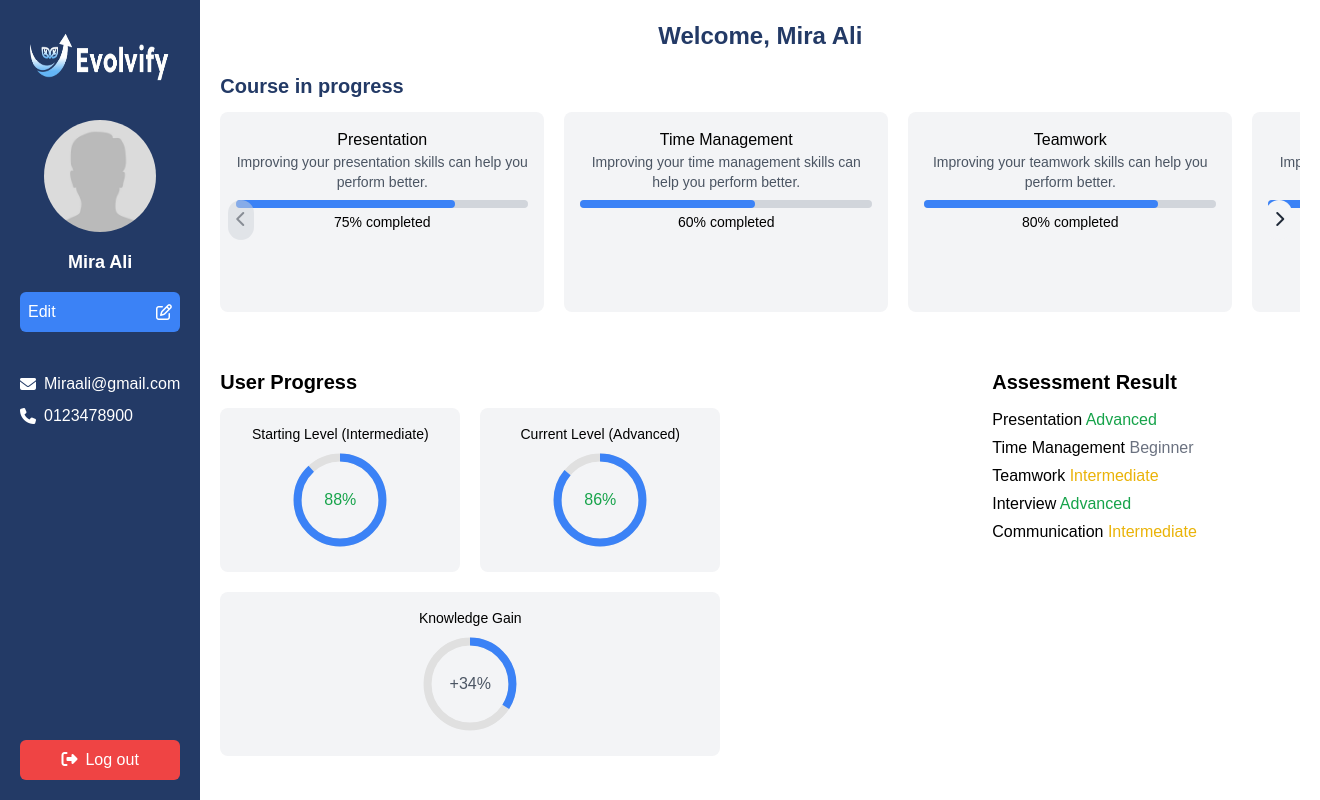
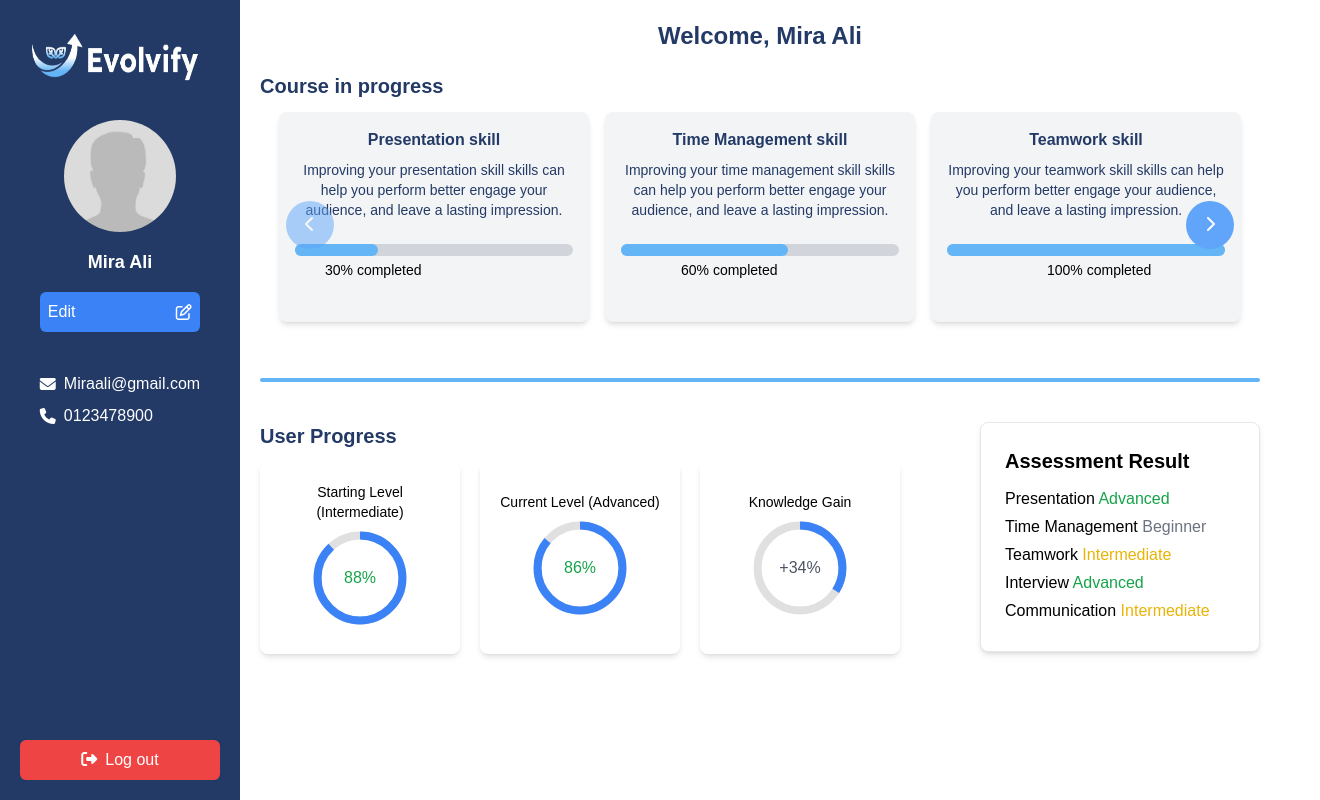
Before and after one commit to Evolvify-Project/Evolvify-Website, a React (Vite) app: page /dashboard in a window 1280 px wide. Shown: the whole page, 1320 px wide, since content can reach past the window. Built offline with nearby package versions, Linux system fonts and the light colour scheme.

Commit message:
dashboard New Update

```diff
--- a/src/pages/Dashboard.jsx
+++ b/src/pages/Dashboard.jsx
@@ -10,11 +10,11 @@ const Dashboard = () => {
   const [name, setName] = useState("Mira Ali"); // قيمة افتراضية
   const [email, setEmail] = useState("Miraali@gmail.com"); // قيمة افتراضية
   const cards = [
-    { id: 1, skill: "Presentation", progress: 75 },
-    { id: 2, skill: "Time Management", progress: 60 },
-    { id: 3, skill: "Teamwork", progress: 80 },
-    { id: 4, skill: "Interview", progress: 90 },
-    { id: 5, skill: "Communication", progress: 70 },
+    { id: 1, skill: "Presentation skill", progress: 30 },
+    { id: 2, skill: "Time Management skill", progress: 60 },
+    { id: 3, skill: "Teamwork skill", progress: 100 },
+    { id: 4, skill: "Interview skill", progress: 90 },
+    { id: 5, skill: "Communication skill", progress: 70 },
   ];
 
   // جلب الاسم والإيميل من localStorage
@@ -76,6 +76,8 @@ const Dashboard = () => {
     navigate("/login");
   };
 
+
+
   return (
     <section className="dashboard flex flex-col min-h-screen md:flex-row">
       {/* Sidebar */}
@@ -135,67 +137,76 @@ const Dashboard = () => {
           <div className="relative">
             <div
               ref={sliderRef}
-              className="Cards flex overflow-x-hidden scrollbar-hide snap-x w-full"
-              style={{ display: "flex", gap: "1rem" }}
+              className="Cards overflow-x-hidden scrollbar-hidden snap-x w-full flex justify-center"
             >
-              <div className="flex gap-5 pb-4">
-                {cards.map((card, index) => (
+              <div className="flex gap-4 pb-4">
+                {cards.slice(currentIndex, currentIndex + 3).map((card) => (
                   <div
                     key={card.id}
-                    className="bg-gray-100 p-4 rounded-lg flex-shrink-0 snap-center"
-                    style={{ width: "30%", minWidth: "200px", height: "200px" }}
+                    className="bg-gray-100 w-[310px] h-[210px] p-4 rounded-lg flex-shrink-0 snap-center shadow-md"
                   >
-                    <p className="font-medium text-center">{card.skill}</p>
-                    <p className="text-sm text-gray-600 text-center">
+                    <p className="font-semibold text-[#233A66] text-center">
+                      {card.skill}
+                    </p>
+                    <p className="text-sm text-[#233A66] text-center mt-2">
                       Improving your {card.skill.toLowerCase()} skills can help
-                      you perform better.
+                      you perform better engage your audience, and leave a
+                      lasting impression.
                     </p>
-                    <div className="w-full bg-gray-300 rounded h-2 mt-2">
+                    <div className="relative w-full bg-gray-300 rounded-full h-3 mt-6 ">
                       <div
-                        className="bg-blue-500 h-full rounded"
+                        className="bg-[#64B5F6] h-full rounded-full"
                         style={{ width: `${card.progress}%` }}
                       ></div>
-                    </div>
-                    <p className="text-sm mt-1 text-center">
+                      <p
+                        className="text-sm absolute top-4 whitespace-nowrap text-center"
+                        style={{ left: card.progress }}
+                      >
                         {card.progress}% completed
                       </p>
+                    </div>
                   </div>
                 ))}
               </div>
             </div>
+
             {/* Navigation Buttons */}
             <button
               onClick={handlePrev}
-              className={`absolute left-1 sm:left-2 top-1/2 transform -translate-y-1/2 bg-gray-300 text-gray-800 p-2 rounded-full ${
+              className={`absolute w-12 h-12 left-1/2 transform -translate-x-1/2 top-1/2 -translate-y-1/2 bg-blue-400 text-white rounded-full ${
                 currentIndex === 0 ? "opacity-50 cursor-not-allowed" : ""
               }`}
               disabled={currentIndex === 0}
+              style={{ left: "5%" }}
             >
               <i className="fa-solid fa-chevron-left"></i>
             </button>
             <button
               onClick={handleNext}
-              className={`absolute right-1 sm:right-2 top-1/2 transform -translate-y-1/2 bg-gray-100 text-gray-800 p-2 rounded-full ${
+              className={`absolute w-12 h-12 right-1/2 transform translate-x-1/2 top-1/2 -translate-y-1/2 bg-blue-400 text-white rounded-full ${
                 currentIndex >= cards.length - 3
                   ? "opacity-50 cursor-not-allowed"
                   : ""
               }`}
               disabled={currentIndex >= cards.length - 3}
+              style={{ right: "5%" }}
             >
               <i className="fa-solid fa-chevron-right"></i>
             </button>
           </div>
         </div>
 
+        <div className="border-2 border-[#64B5F6] w-[1000px] mx-auto rounded-lg my-10"></div>
+
         {/* User Progress and Assessment Result */}
         <div className="flex flex-col sm:flex-row gap-5 sm:gap-10 mb-0">
           {/* User Progress */}
           <div className="flex-1">
-            <h2 className="text-lg md:text-xl font-semibold mb-3">
+            <h2 className="text-lg md:text-xl text-[#233A66] font-semibold mb-3">
               User Progress
             </h2>
-            <div className="flex flex-wrap gap-5">
-              <div className="bg-gray-100 p-4 rounded-lg text-center flex-1 min-w-[200px] flex items-center justify-center h-40 sm:h-auto">
+            <div className="flex flex-row gap-5">
+              <div className="bg-white p-4 rounded-lg text-center flex-1 min-w-[200px] h-48 flex items-center justify-center shadow-md">
                 <div>
                   <p className="text-sm">Starting Level (Intermediate)</p>
                   <div className="relative h-24 w-24 mx-auto my-2">
@@ -220,7 +231,7 @@ const Dashboard = () => {
                   </div>
                 </div>
               </div>
-              <div className="bg-gray-100 p-4 rounded-lg text-center flex-1 min-w-[200px] flex items-center justify-center h-40 sm:h-auto">
+              <div className="bg-white p-4 rounded-lg text-center flex-1 min-w-[200px] h-48 flex items-center justify-center shadow-md">
                 <div>
                   <p className="text-sm">Current Level (Advanced)</p>
                   <div className="relative h-24 w-24 mx-auto my-2">
@@ -245,7 +256,7 @@ const Dashboard = () => {
                   </div>
                 </div>
               </div>
-              <div className="bg-gray-100 p-4 rounded-lg text-center flex-1 min-w-[200px] flex items-center justify-center h-40 sm:h-auto">
+              <div className="bg-white p-4 rounded-lg text-center flex-1 min-w-[200px] h-48 flex items-center justify-center shadow-md">
                 <div>
                   <p className="text-sm">Knowledge Gain</p>
                   <div className="relative h-24 w-24 mx-auto my-2">
@@ -274,16 +285,18 @@ const Dashboard = () => {
           </div>
 
           {/* Assessment Result */}
-          <div className="flex-1 mt-5 rounded-md mx-0 sm:mt-0 sm:ml-10">
-            <h2 className="text-lg md:text-xl font-semibold ml-48 mb-3">
+          <div className="flex-1 mt-5 sm:mt-0 sm:ml-10">
+            <div className="bg-white p-6 rounded-lg shadow-md border border-gray-200">
+              <h2 className="text-lg md:text-xl font-semibold mb-3">
                 Assessment Result
               </h2>
-            <div className="ml-48">
+              <div>
                 <p className="my-1">
                   Presentation <span className="text-green-600">Advanced</span>
                 </p>
                 <p className="my-1">
-                Time Management <span className="text-gray-500">Beginner</span>
+                  Time Management{" "}
+                  <span className="text-gray-500">Beginner</span>
                 </p>
                 <p className="my-1">
                   Teamwork <span className="text-yellow-500">Intermediate</span>
@@ -298,6 +311,7 @@ const Dashboard = () => {
               </div>
             </div>
           </div>
+        </div>
       </main>
     </section>
   );
```
Lines whose indentation alone changed are shown as unchanged.
